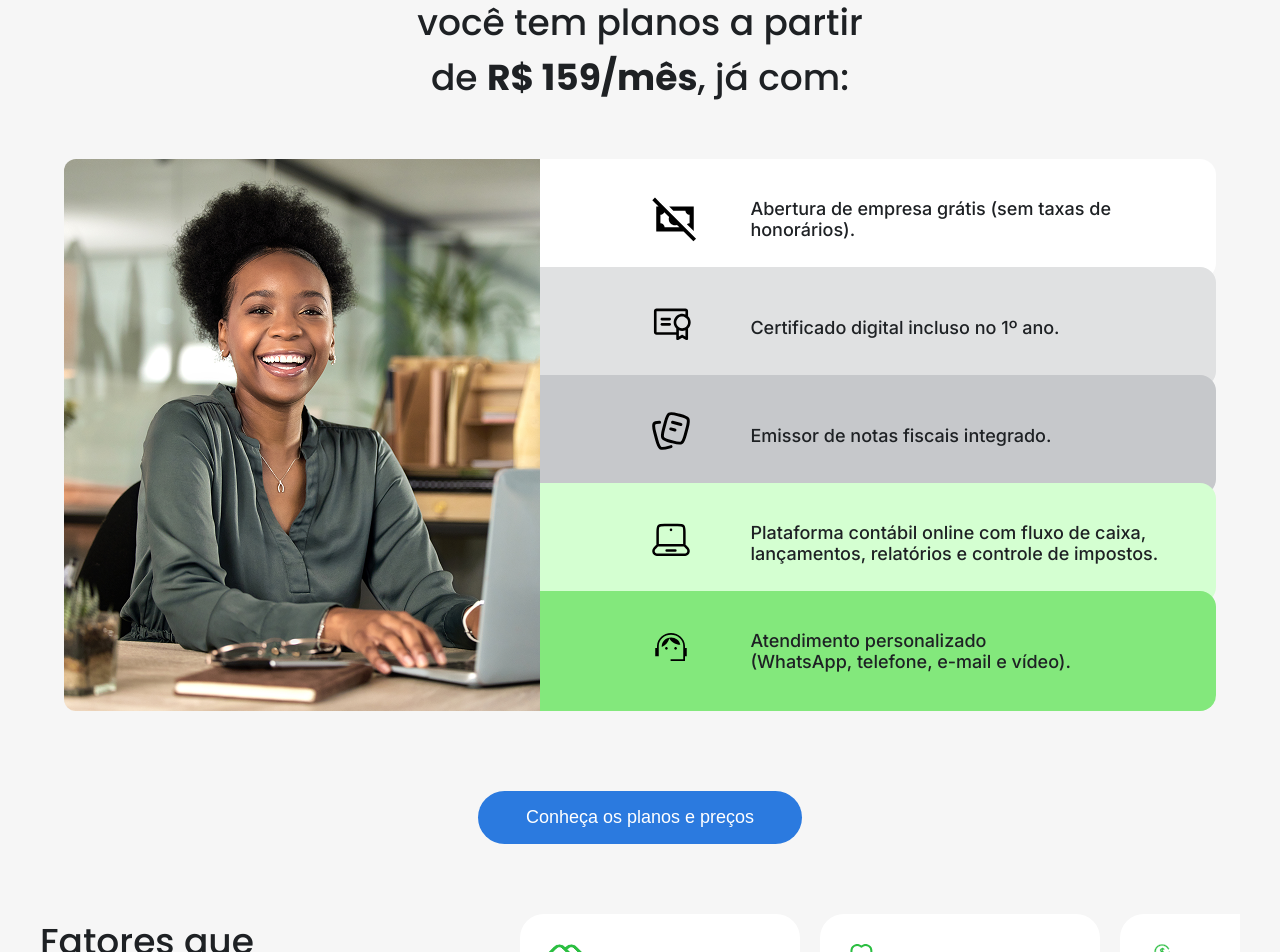
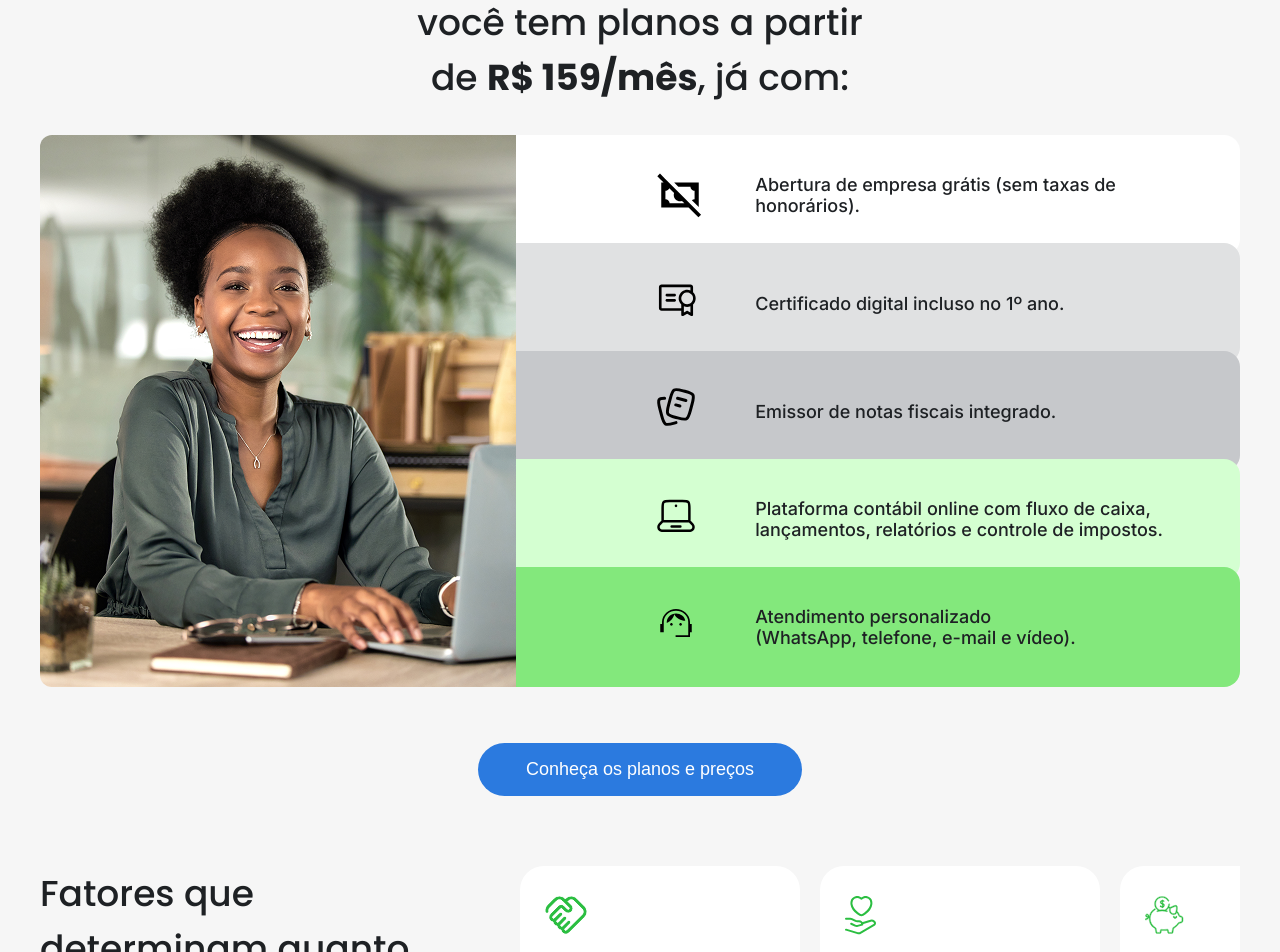
Before and after one commit to jdamonew/teste-front-end, a React (Vite) app: page / in a window 1280 px wide. Shown: the part 60-1012 px from the top of the page. Built offline with nearby package versions, Linux system fonts and the light colour scheme.

Commit message:
fix: ajuste de espaçamento de div na sessão de dobra 3

```diff
--- a/src/pages/Home/Home.styles.tsx
+++ b/src/pages/Home/Home.styles.tsx
@@ -44,7 +44,6 @@ export const ActionsContainer = styled.div`
 `
 export const BenefitsContainer = styled.div`
     background-color: ${({ theme }) => theme.colors.background};
-    padding: ${({ theme }) => theme.spacing.lg};
     max-width: 1200px;
     width: 100%;
     display:flex;
--- a/src/pages/Home/Home.tsx
+++ b/src/pages/Home/Home.tsx
@@ -48,6 +48,7 @@ function Home() {
     <HomeContainer>
 
       <Section id='dobra-3'>
+
         <Header>
           <TitleHeader>
             {`Na contabilidade.com,
@@ -56,6 +57,7 @@ function Home() {
             <b>R$ 159/mês</b>, já com:
           </TitleHeader>
         </Header>
+
         <BenefitsContainer>
           <img
             src={isMobile ? imgMobile : imgDesktop}
@@ -100,7 +102,7 @@ function Home() {
               {
                 cards.map(({ id, text, title, icon: Icon }) => (
                   <Card key={id}>
-                    <Card.Icon icon={Icon} size={40} color={'#2BBE41'} />
+                    <Card.Icon icon={Icon} size={42} color={'#2BBE41'} />
                     <Card.Title>{title}</Card.Title>
                     <Card.Text>{text}</Card.Text>
                   </Card>
```
